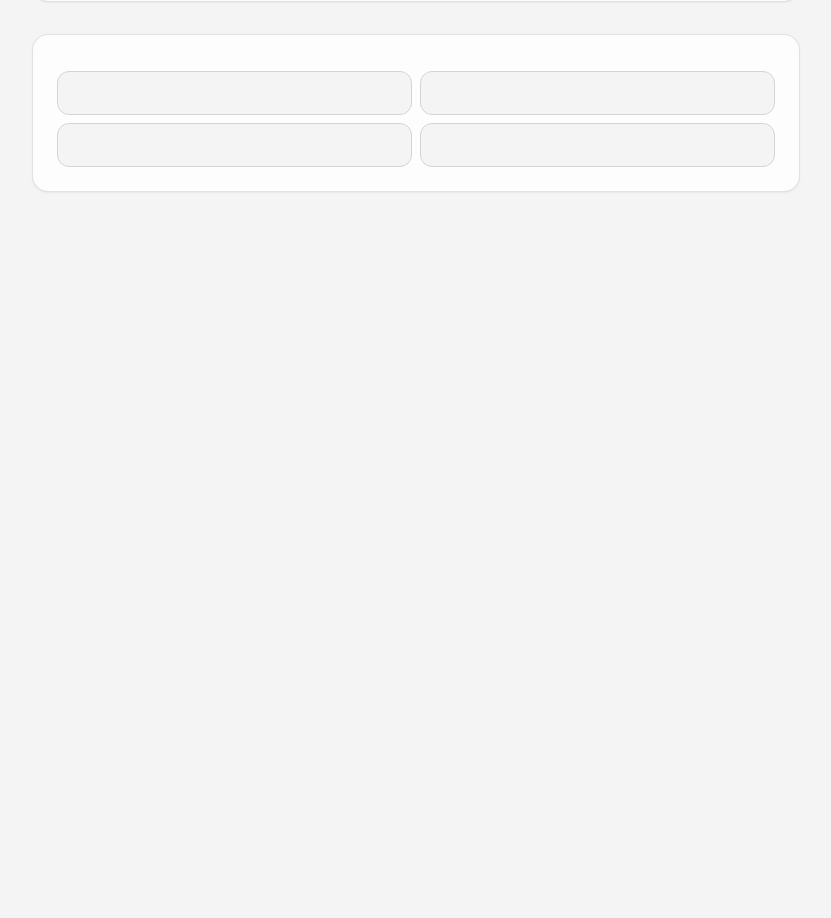
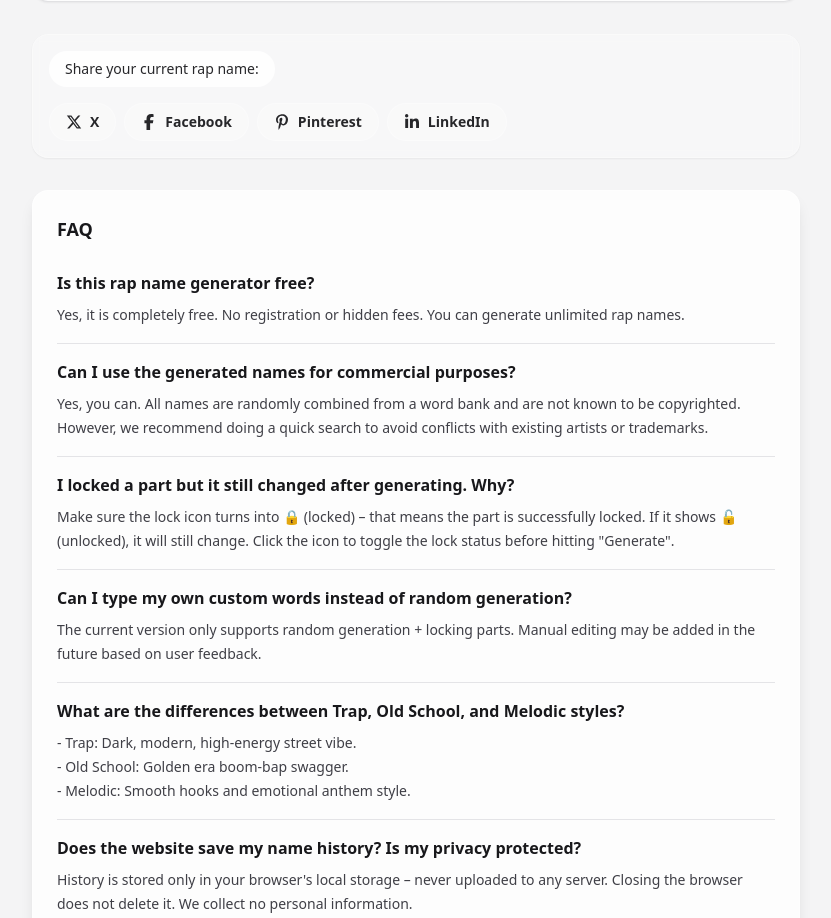
Before and after one commit to jayhan199704-art/rap-name-generator, a Next.js app: page / in a window 1280 px wide. Shown: the part 814-1732 px from the top of the page, without its empty margins (224-1055 px from the left). Before the commit the page ends 1054 px from the top, so only its background shows below. Built offline with nearby package versions, Linux system fonts and the light colour scheme.

Commit message:
feat: add social media icons to share buttons

```diff
--- a/app/layout.tsx
+++ b/app/layout.tsx
@@ -1,18 +1,32 @@
-// app/layout.tsx
 import type { Metadata } from "next";
-import { ThemeProvider } from "@/components/theme/ThemeProvider";
+import localFont from "next/font/local";
 import "./globals.css";
+import { ThemeProvider } from "@/components/theme-provider";
+
+// 如果之前有字体配置，保留它们
+// const geistSans = localFont({ src: "./fonts/GeistVF.woff2", variable: "--font-geist-sans" });
+// const geistMono = localFont({ src: "./fonts/GeistMonoVF.woff2", variable: "--font-geist-mono" });
 
 export const metadata: Metadata = {
-  title: "Rap Name Generator",
-  description: "Generate unique rap names with lockable parts and style-based word banks."
+  title: "Rap Name Generator - Generate Your Rap Alias",
+  description: "Free online rap name generator. Choose style, lock parts, generate cool rap aliases.",
 };
 
-export default function RootLayout({ children }: Readonly<{ children: React.ReactNode }>) {
+export default function RootLayout({
+  children,
+}: Readonly<{
+  children: React.ReactNode;
+}>) {
   return (
-    <html lang="en">
-      <body>
-        <ThemeProvider>{children}</ThemeProvider>
+    <html lang="en" suppressHydrationWarning>
+      <body className="antialiased">
+        <ThemeProvider
+          attribute="class"
+          defaultTheme="system"
+          enableSystem
+        >
+          {children}
+        </ThemeProvider>
       </body>
     </html>
   );
--- a/app/page.tsx
+++ b/app/page.tsx
@@ -1,22 +1,25 @@
-import { FaqAccordion } from "@/components/faq/FaqAccordion";
 import { GeneratorIsland } from "@/components/generator/GeneratorIsland";
-import { ShareButtons } from "@/components/share/ShareButtons";
 import { ThemeToggle } from "@/components/theme/ThemeToggle";
 import { Background } from "@/components/ui/Background";
+import { SocialShare } from "@/components/SocialShare";
+import { FAQ } from "@/components/FAQ";
 
 export default function HomePage() {
   return (
     <main className="relative mx-auto flex min-h-screen w-full max-w-5xl flex-col gap-8 px-4 py-8 sm:py-12">
       <Background />
       <header className="space-y-3 text-center">
-        <h1 className="text-4xl font-black tracking-tight text-zinc-900 sm:text-5xl dark:text-zinc-100">Rap Name Generator</h1>
+        <h1 className="text-4xl font-black tracking-tight text-zinc-900 sm:text-5xl dark:text-zinc-100">
+          Rap Name Generator
+        </h1>
         <p className="mx-auto max-w-2xl text-sm text-zinc-600 sm:text-base dark:text-zinc-300">
-          Pick a style, lock the parts you love, and keep spinning fresh rap aliases.
+          Level up your bars with a rap persona that’s unapologetically you.
         </p>
       </header>
       <ThemeToggle />
       <GeneratorIsland />
-      <ShareButtons />
+      <SocialShare />
+      <FAQ />
     </main>
   );
 }
--- /dev/null
+++ b/components/FAQ.tsx
@@ -0,0 +1,83 @@
+"use client";
+
+import type { ReactNode } from "react";
+
+type FaqItem = {
+  question: string;
+  answer: ReactNode;
+};
+
+const faqItems: FaqItem[] = [
+  {
+    question: "Is this rap name generator free?",
+    answer: "Yes, it is completely free. No registration or hidden fees. You can generate unlimited rap names."
+  },
+  {
+    question: "Can I use the generated names for commercial purposes?",
+    answer:
+      "Yes, you can. All names are randomly combined from a word bank and are not known to be copyrighted. However, we recommend doing a quick search to avoid conflicts with existing artists or trademarks."
+  },
+  {
+    question: "I locked a part but it still changed after generating. Why?",
+    answer:
+      'Make sure the lock icon turns into 🔒 (locked) – that means the part is successfully locked. If it shows 🔓 (unlocked), it will still change. Click the icon to toggle the lock status before hitting "Generate".'
+  },
+  {
+    question: "Can I type my own custom words instead of random generation?",
+    answer:
+      "The current version only supports random generation + locking parts. Manual editing may be added in the future based on user feedback."
+  },
+  {
+    question: "What are the differences between Trap, Old School, and Melodic styles?",
+    answer: (
+      <>
+        <span className="block">- Trap: Dark, modern, high‑energy street vibe.</span>
+        <span className="block">- Old School: Golden era boom‑bap swagger.</span>
+        <span className="block">- Melodic: Smooth hooks and emotional anthem style.</span>
+      </>
+    )
+  },
+  {
+    question: "Does the website save my name history? Is my privacy protected?",
+    answer:
+      "History is stored only in your browser's local storage – never uploaded to any server. Closing the browser does not delete it. We collect no personal information."
+  },
+  {
+    question: "Can I use this generator on my mobile phone?",
+    answer:
+      "Yes, the site is fully responsive and works great on mobile, tablet, and desktop. All buttons and lock icons are touch‑friendly."
+  },
+  {
+    question: "How often is the word bank updated? Can I contribute?",
+    answer:
+      "The word bank is relatively stable but we add new words from time to time. If you'd like to contribute (prefixes, suffixes, new styles), please reach out via [GitHub link] or email [your email]."
+  }
+];
+
+export function FAQ() {
+  return (
+    // 基础样式：浅色模式下的毛玻璃效果
+    <section className="mx-auto w-full max-w-3xl rounded-2xl border border-white/50 bg-white/80 p-4 shadow-lg backdrop-blur-lg sm:p-6 dark:border-white/15 dark:bg-zinc-900/60 dark:shadow-sm dark:backdrop-blur">
+      <h2 className="text-lg font-bold text-zinc-900 dark:text-zinc-100">FAQ</h2>
+      <div className="mt-3">
+        {faqItems.map((item, index) => (
+          <article
+            key={item.question}
+            className={
+              index === faqItems.length - 1
+                ? "py-4"
+                : "border-b border-zinc-200 py-4 dark:border-white/10"
+            }
+          >
+            <h3 className="text-base font-bold text-zinc-900 dark:text-zinc-100">
+              {item.question}
+            </h3>
+            <div className="mt-2 text-sm leading-6 text-zinc-700 dark:text-zinc-300">
+              {item.answer}
+            </div>
+          </article>
+        ))}
+      </div>
+    </section>
+  );
+}
--- /dev/null
+++ b/components/SocialShare.tsx
@@ -0,0 +1,90 @@
+"use client";
+
+import { useMemo } from "react";
+import { useGeneratorStore } from "@/store/generatorStore";
+import { FaXTwitter, FaFacebookF, FaPinterestP, FaLinkedinIn } from "react-icons/fa6";
+
+type PlatformId = "x" | "facebook" | "pinterest" | "linkedin";
+
+type SharePlatform = {
+  id: PlatformId;
+  label: string;
+  utmSource: string;
+  icon: React.ReactNode;
+  createUrl: (landingUrl: string, text: string) => string;
+};
+
+const SITE_URL = "https://rap-name-generator.org";
+
+const sharePlatforms: SharePlatform[] = [
+  {
+    id: "x",
+    label: "X",
+    utmSource: "twitter",
+    icon: <FaXTwitter className="h-4 w-4" />,
+    createUrl: (landingUrl, text) =>
+      `https://twitter.com/intent/tweet?text=${encodeURIComponent(text)}&url=${encodeURIComponent(landingUrl)}`,
+  },
+  {
+    id: "facebook",
+    label: "Facebook",
+    utmSource: "facebook",
+    icon: <FaFacebookF className="h-4 w-4" />,
+    createUrl: (landingUrl) => `https://www.facebook.com/sharer/sharer.php?u=${encodeURIComponent(landingUrl)}`,
+  },
+  {
+    id: "pinterest",
+    label: "Pinterest",
+    utmSource: "pinterest",
+    icon: <FaPinterestP className="h-4 w-4" />,
+    createUrl: (landingUrl, text) =>
+      `https://pinterest.com/pin/create/button/?url=${encodeURIComponent(landingUrl)}&description=${encodeURIComponent(text)}`,
+  },
+  {
+    id: "linkedin",
+    label: "LinkedIn",
+    utmSource: "linkedin",
+    icon: <FaLinkedinIn className="h-4 w-4" />,
+    createUrl: (landingUrl) => `https://www.linkedin.com/sharing/share-offsite/?url=${encodeURIComponent(landingUrl)}`,
+  },
+];
+
+export function SocialShare() {
+  const currentName = useGeneratorStore((state) => state.currentName);
+  const fullName = currentName?.fullName;
+
+  const shareText = useMemo(() => {
+    if (!fullName) return "";
+    return `I just got my rap name: ${fullName}. Try this generator and create yours!`;
+  }, [fullName]);
+
+  const openShareWindow = (platform: SharePlatform) => {
+    if (!fullName) return;
+    const landingUrl = `${SITE_URL}?utm_source=${encodeURIComponent(platform.utmSource)}&utm_medium=social`;
+    const shareUrl = platform.createUrl(landingUrl, shareText);
+    window.open(shareUrl, "_blank", "noopener,noreferrer");
+  };
+
+  if (!fullName) return null;
+
+  return (
+    <section className="mx-auto w-full max-w-3xl rounded-2xl border border-white/30 bg-white/30 p-4 shadow-sm backdrop-blur-sm dark:border-white/15 dark:bg-zinc-900/60 dark:shadow-glow">
+      <div className="mb-4 inline-block rounded-full bg-white/80 px-4 py-2 text-sm font-medium text-zinc-800 backdrop-blur-md dark:bg-black/60 dark:text-zinc-100">
+        Share your current rap name:
+      </div>
+      <div className="flex flex-wrap gap-2">
+        {sharePlatforms.map((platform) => (
+          <button
+            key={platform.id}
+            type="button"
+            onClick={() => openShareWindow(platform)}
+            className="flex items-center gap-2 rounded-full border border-white/30 bg-white/20 px-4 py-2 text-sm font-semibold text-zinc-800 transition hover:bg-white/40 dark:border-white/15 dark:bg-zinc-800/80 dark:text-zinc-100 dark:hover:bg-zinc-700/90"
+          >
+            {platform.icon}
+            <span>{platform.label}</span>
+          </button>
+        ))}
+      </div>
+    </section>
+  );
+}
--- /dev/null
+++ b/components/theme-provider.tsx
@@ -0,0 +1,8 @@
+"use client";
+
+import * as React from "react";
+import { ThemeProvider as NextThemesProvider } from "next-themes";
+
+export function ThemeProvider({ children, ...props }: any) {
+  return <NextThemesProvider {...props}>{children}</NextThemesProvider>;
+}
--- a/components/theme/ThemeToggle.tsx
+++ b/components/theme/ThemeToggle.tsx
@@ -23,7 +23,7 @@ export function ThemeToggle() {
 
   return (
     <div className="fixed top-4 right-4 z-50">
-      <div className="rounded-full bg-white/10 backdrop-blur-sm p-1">
+      <div className="rounded-full border border-white/70 bg-white/80 p-1 shadow-lg backdrop-blur-md dark:border-white/20 dark:bg-black/50">
         <div className="grid grid-cols-3 gap-1" role="radiogroup" aria-label="Theme mode">
           {THEME_OPTIONS.map((option) => {
             const selected = theme === option.id;
@@ -33,8 +33,8 @@ export function ThemeToggle() {
                 onClick={() => setTheme(option.id)}
                 className={`px-3 py-1.5 text-xs font-medium rounded-full transition-all ${
                   selected
-                    ? 'bg-white/20 text-white shadow-sm'
-                    : 'text-white/70 hover:text-white hover:bg-white/10'
+                    ? 'bg-white/90 text-zinc-900 shadow-md dark:bg-black/30 dark:text-white'
+                    : 'text-zinc-700 hover:text-zinc-900 hover:bg-white/70 dark:text-white/80 dark:hover:bg-white/10 dark:hover:text-white'
                 }`}
                 aria-pressed={selected}
               >
--- a/package.json
+++ b/package.json
@@ -11,8 +11,10 @@
   },
   "dependencies": {
     "next": "14.2.35",
+    "next-themes": "^0.4.6",
     "react": "18.3.1",
     "react-dom": "18.3.1",
+    "react-icons": "^5.6.0",
     "zustand": "4.5.5"
   },
   "devDependencies": {
```
Also changed, not shown: 2 other files (tests, documents, lock files or other folders).
